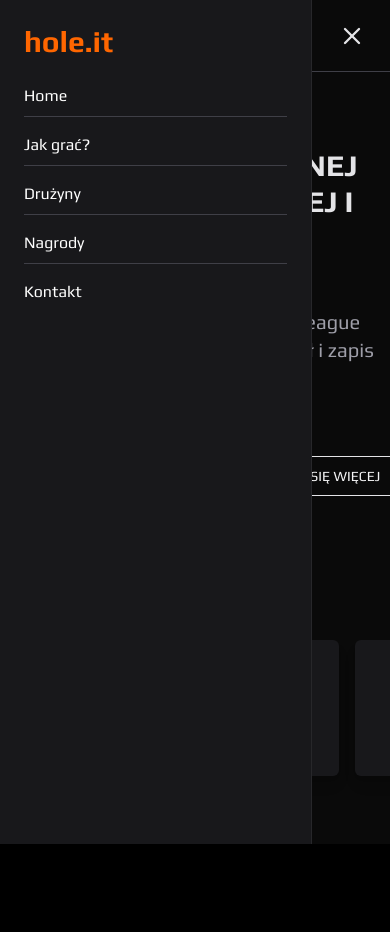
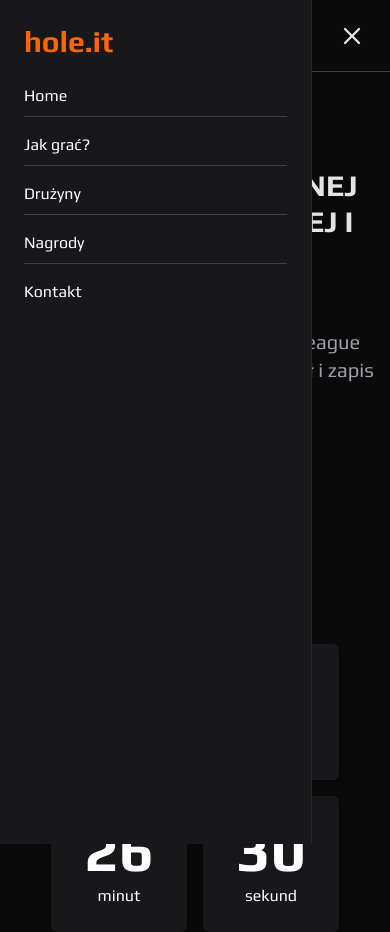
Before and after one commit to wifon0902/hole.it, a React (Vite) app: page / in a window 390 px wide. Both pictures are taken after a click on the element 352 px from the left and 35 px from the top of the page. Before the commit the page ends 844 px from the top, so only its background shows below. Built offline with nearby package versions, Linux system fonts and the light colour scheme.

Commit message:
fix: layout for mobile devices

```diff
--- a/src/components/Countdown.jsx
+++ b/src/components/Countdown.jsx
@@ -43,7 +43,7 @@ const Countdown = ({ targetDate }) => {
   ];
 
   return (
-    <div className="relative flex gap-4 text-6xl font-bold select-none mt-20">
+    <div className="relative grid grid-cols-2 md:grid-cols-4 gap-4 text-6xl font-bold select-none md:pt-20">
       {timeUnits.map((unit, index) => (
         <div
           key={index}
--- a/src/components/Hero.jsx
+++ b/src/components/Hero.jsx
@@ -5,7 +5,7 @@ import backgroundImage from "../assets/background.png";
 
 function Hero() {
   return (
-    <div className="relative overflow-hidden h-screen text-zinc-100">
+    <div className="relative overflow-hidden min-h-screen text-zinc-100 pt-32 flex items-center justify-center px-4">
       {/* Tło */}
       <div
         className="hidden md:block absolute top-0 left-0 h-full w-[200%] animate-scroll-pingpong z-0"
@@ -21,7 +21,10 @@ function Hero() {
       <div className="absolute top-1/2 left-1/2 w-350 h-350 rounded-full bg-white opacity-4 blur-[100px] -translate-x-1/2 -translate-y-1/2 pointer-events-none z-0" />
 
       {/* Content */}
-      <div className="w-full max-w-7xl absolute top-1/2 left-1/2 transform -translate-x-1/2 -translate-y-1/2 z-10 text-center px-4 flex flex-col items-center mt-10">
+      <div
+        id="home"
+        className="w-full max-w-7xl text-center flex flex-col items-center z-10 pt-10"
+      >
         <h1 className="max-w-6xl text-zinc-200 text-3xl md:text-5xl font-bold uppercase">
           Dołącz do lokalnej sceny esportowej i zmierz się z najlepszymi
         </h1>
@@ -31,7 +34,7 @@ function Hero() {
         </p>
 
         {/* Buttons */}
-        <div className="flex gap-6 my-16">
+        <div className="flex justify-center gap-6 py-16 px-4 flex-col md:flex-row">
           <Button variant="accent" size="lg" className="rounded-xs uppercase">
             Zapisz swoją drużynę!
           </Button>
--- a/src/components/Navbar.jsx
+++ b/src/components/Navbar.jsx
@@ -7,6 +7,10 @@ function Navbar() {
 
   const handleNav = () => {
     setNav(!nav);
+  };
+
+  const closeNav = () => {
+    setNav(false);
   };
 
   return (
@@ -43,6 +47,14 @@ function Navbar() {
         </div>
       </div>
 
+      {/* Overlay */}
+      {nav && (
+        <div
+          className="fixed inset-0 bg-transparent bg-opacity-50 z-30 md:hidden"
+          onClick={closeNav}
+        />
+      )}
+
       <div
         className={`fixed top-0 left-0 w-[80%] sm:w-[50%] h-full bg-primary border-r border-zinc-800 text-white p-6 transition-all duration-300 z-40 ${
           nav ? "translate-x-0" : "-translate-x-full"
@@ -50,19 +62,21 @@ function Navbar() {
       >
         <h1 className="text-3xl font-bold text-main-accent mb-6">hole.it</h1>
         <ul className="flex flex-col gap-4">
-          <li className="border-b border-zinc-700 pb-2 cursor-pointer hover:text-zinc-400">
-            Home
+          <li className="border-b border-zinc-700 pb-2 hover:text-zinc-400">
+            <a href="">Home</a>
           </li>
-          <li className="border-b border-zinc-700 pb-2 cursor-pointer hover:text-zinc-400">
-            Jak grać?
+          <li className="border-b border-zinc-700 pb-2 hover:text-zinc-400">
+            <a href="">Jak grać?</a>
           </li>
-          <li className="border-b border-zinc-700 pb-2 cursor-pointer hover:text-zinc-400">
-            Drużyny
+          <li className="border-b border-zinc-700 pb-2 hover:text-zinc-400">
+            <a href="">Drużyny</a>
           </li>
-          <li className="border-b border-zinc-700 pb-2 cursor-pointer hover:text-zinc-400">
-            Nagrody
+          <li className="border-b border-zinc-700 pb-2 hover:text-zinc-400">
+            <a href="">Nagrody</a>
           </li>
-          <li className="cursor-pointer hover:text-zinc-400">Kontakt</li>
+          <li className=" hover:text-zinc-400">
+            <a href="">Kontakt</a>
+          </li>
         </ul>
       </div>
     </nav>
```
